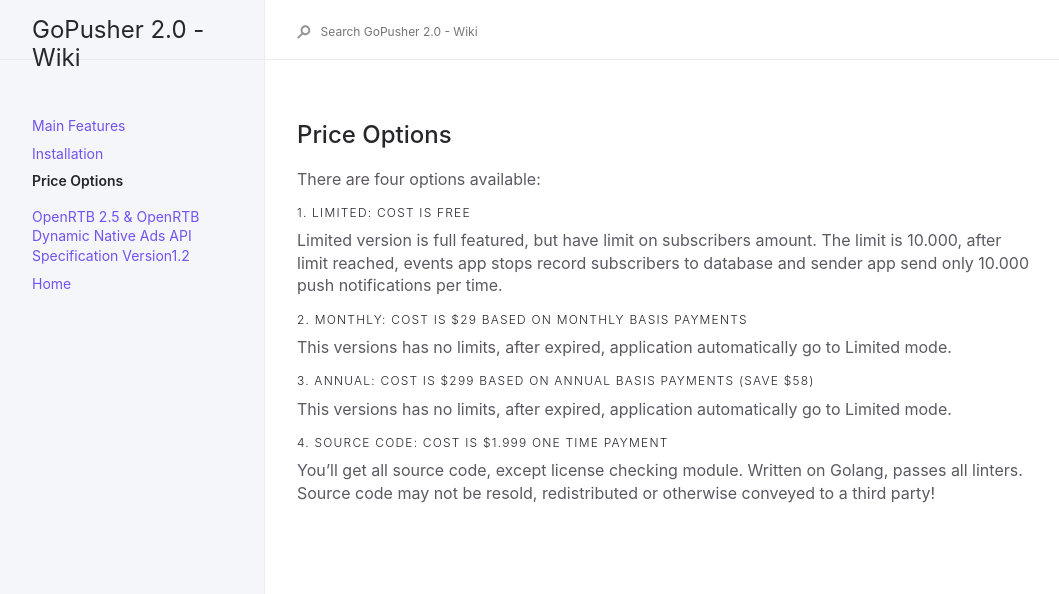
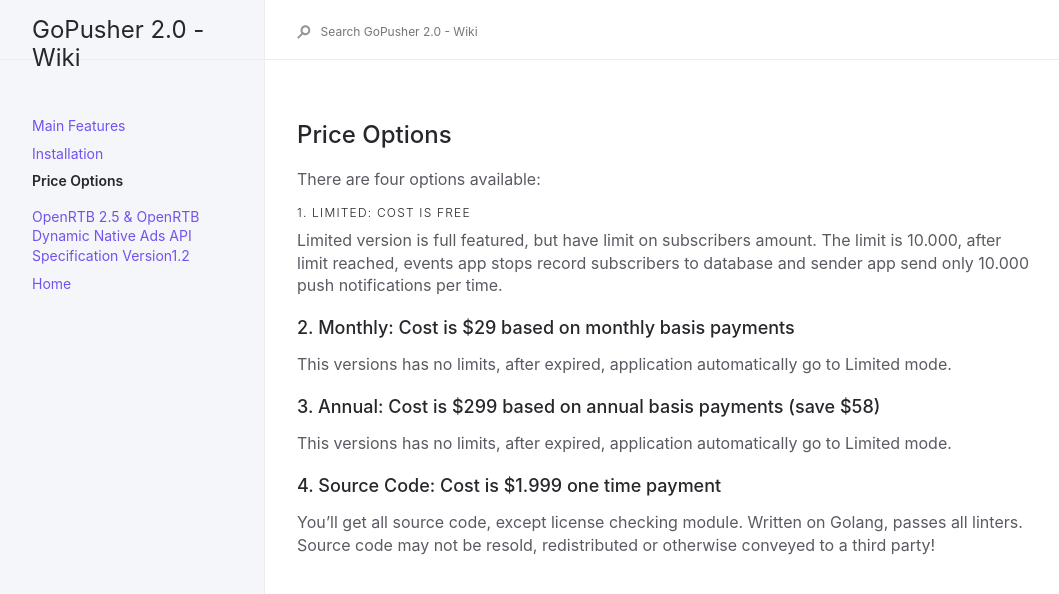
Before and after one commit to RapidCodeLab/gopusher-wiki, a Jekyll site: the page built from docs/05-price.md, in a window 1280 px wide. Shown: the top 594 px of the page, without its empty margins (91-1150 px from the left). Built offline with Jekyll 4.4.1, drawn with Linux system fonts in a browser that asks for light colours; our own code applies the rules of GitHub Pages for plain Markdown files.

```diff
--- a/docs/05-price.md
+++ b/docs/05-price.md
@@ -8,15 +8,15 @@ There are four options available:
 Limited version is full featured, but have limit on subscribers amount. The limit is 10.000, after limit reached, events app stops record subscribers to database and sender app send only 10.000 push notifications per time.
 
 
-#### 2. Monthly: Cost is $29 based on monthly basis payments
+### 2. Monthly: Cost is $29 based on monthly basis payments
 
 This versions has no limits, after expired, application automatically go to Limited mode.
 
 
-#### 3. Annual: Cost is $299 based on annual basis payments (save $58)
+### 3. Annual: Cost is $299 based on annual basis payments (save $58)
 
 This versions has no limits, after expired, application automatically go to Limited mode.
 
-#### 4. Source Code: Cost is $1.999 one time payment
+### 4. Source Code: Cost is $1.999 one time payment
 
 You'll get all source code, except license checking module. Written on Golang, passes all linters. Source code may not be resold, redistributed or otherwise conveyed to a third party!
```
